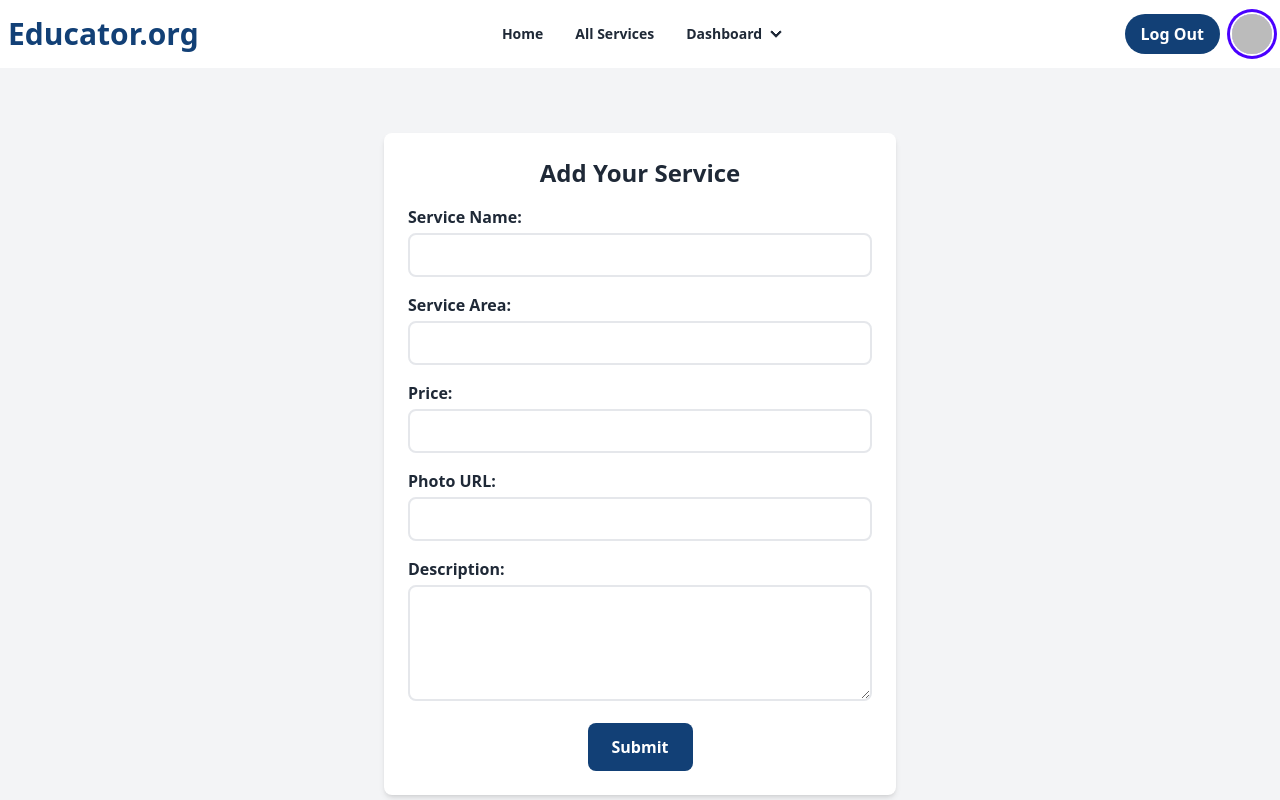
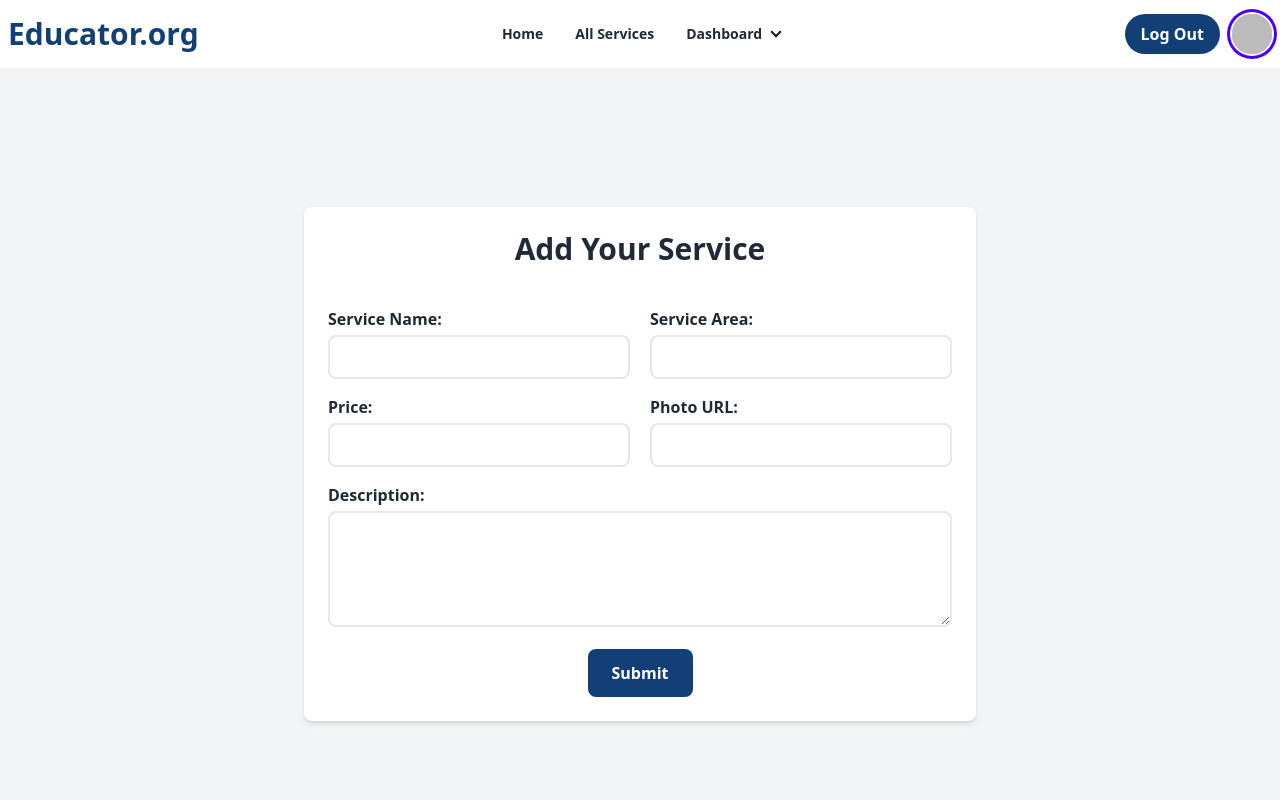
Before and after one commit to Mohammadashif007/educational-service-client, a React (Vite) app: page /add_service in a window 1280 px wide. Shown: the top 800 px of the page. Built offline with nearby package versions, Linux system fonts and the light colour scheme; no server answers; sample sign-in values are in the browser's storage.

Commit message:
add service form updated

```diff
--- a/src/pages/Add_service/Add_service.jsx
+++ b/src/pages/Add_service/Add_service.jsx
@@ -13,23 +13,22 @@ const Add_service = () => {
     };
     return (
         <div className="bg-gray-100 min-h-screen flex justify-center items-center py-10">
-            <div className="max-w-lg w-full mx-4 bg-white p-6 rounded-lg shadow-md">
-                <h2 className="text-2xl font-semibold mb-4 text-center">
+            <div className="max-w-2xl w-full mx-4 bg-white p-6 rounded-lg shadow-md">
+                <h2 className="text-3xl font-bold mb-10 text-center">
                     Add Your Service
                 </h2>
                 <form onSubmit={handleSubmit(onSubmit)} className="space-y-4">
-                    <div>
-                        <label
-                            htmlFor="service_name"
-                            className="block font-semibold"
-                        >
+                    <div className="flex justify-center items-center gap-5">
+                        <div className="w-full">
+                            <label className="block font-semibold">
                                 Service Name:
                             </label>
                             <input
                                 type="text"
-                            id="service_name"
-                            {...register("service_name", { required: true })}
-                            className="form-input mt-1 w-full border-2 py-2 rounded-lg"
+                                {...register("service_name", {
+                                    required: true,
+                                })}
+                                className="form-input mt-1 w-full border-2 py-2 rounded-lg px-3"
                             />
                             {errors.service_name && (
                                 <span className="text-red-500">
@@ -38,18 +37,16 @@ const Add_service = () => {
                             )}
                         </div>
 
-                    <div>
-                        <label
-                            htmlFor="service_area"
-                            className="block font-semibold"
-                        >
+                        <div className="w-full">
+                            <label className="block font-semibold">
                                 Service Area:
                             </label>
                             <input
                                 type="text"
-                            id="service_area"
-                            {...register("service_area", { required: true })}
-                            className="form-input mt-1 w-full border-2 py-2 rounded-lg"
+                                {...register("service_area", {
+                                    required: true,
+                                })}
+                                className="form-input mt-1 w-full border-2 py-2 rounded-lg px-3"
                             />
                             {errors.service_area && (
                                 <span className="text-red-500">
@@ -57,16 +54,17 @@ const Add_service = () => {
                                 </span>
                             )}
                         </div>
+                    </div>
 
-                    <div>
-                        <label htmlFor="price" className="block font-semibold">
+                    <div className="flex justify-center items-center gap-5">
+                        <div className="w-full">
+                            <label className="block font-semibold">
                                 Price:
                             </label>
                             <input
                                 type="number"
-                            id="price"
                                 {...register("price", { required: true })}
-                            className="form-input mt-1 w-full border-2 py-2 rounded-lg"
+                                className="form-input mt-1 w-full border-2 py-2 rounded-lg px-3"
                             />
                             {errors.price && (
                                 <span className="text-red-500">
@@ -75,24 +73,21 @@ const Add_service = () => {
                             )}
                         </div>
 
-                    <div>
-                        <label
-                            htmlFor="photo_url"
-                            className="block font-semibold"
-                        >
+                        <div className="w-full">
+                            <label className="block font-semibold">
                                 Photo URL:
                             </label>
                             <input
                                 type="text"
-                            id="photo_url"
                                 {...register("photo_url", { required: true })}
-                            className="form-input mt-1 w-full border-2 py-2 rounded-lg"
+                                className="form-input mt-1 w-full border-2 py-2 rounded-lg px-3"
                             />
                             {errors.photo_url && (
                                 <span className="text-red-500">
                                     Photo URL is required
                                 </span>
                             )}
+                        </div>
                     </div>
 
                     <div>
@@ -105,7 +100,7 @@ const Add_service = () => {
                         <textarea
                             id="description"
                             {...register("description", { required: true })}
-                            className="form-textarea mt-1 w-full border-2 py-2 rounded-lg"
+                            className="form-textarea mt-1 w-full border-2 py-2 rounded-lg px-3"
                             rows="4"
                         ></textarea>
                         {errors.description && (
--- a/src/pages/Login/Login.jsx
+++ b/src/pages/Login/Login.jsx
@@ -6,15 +6,14 @@ import { FaGoogle } from "react-icons/fa";
 import { Helmet } from "react-helmet-async";
 import { useContext } from "react";
 import { AuthContext } from "../../provider/AuthProvider/AuthProvider";
-import toast, { Toaster } from 'react-hot-toast';
+import toast, { Toaster } from "react-hot-toast";
 
 const Login = () => {
-    const {loginUser, loginWithGoogle} = useContext(AuthContext);
+    const { loginUser, loginWithGoogle } = useContext(AuthContext);
     const navigate = useNavigate();
-    const notify = () => toast.success('Login Successful!');
+    const notify = () => toast.success("Login Successful!");
     const location = useLocation();
     const from = location.state?.from?.pathname || "/";
-
 
     const {
         register,
@@ -26,29 +25,27 @@ const Login = () => {
 
     const onSubmit = (data) => {
         loginUser(data.email, data.password)
-        .then(res => {
+            .then((res) => {
                 const result = res.user;
-            navigate(from)
-            notify()
+                navigate(from);
+                notify();
             })
-        .catch(err => {
+            .catch((err) => {
                 console.log(err.message);
-        })
+            });
         reset();
     };
 
     const handleGoogleLogin = () => {
         loginWithGoogle()
-        .then(res => {
+            .then((res) => {
                 const result = res.user;
                 console.log(result);
-
             })
-        .catch(err => {
+            .catch((err) => {
                 console.log(err.message);
-        })
-    }
-
+            });
+    };
 
     return (
         <div className=" min-h-screen bg-base-200 p-10 md:flex justify-center items-center gap-28">
@@ -70,10 +67,12 @@ const Login = () => {
                         <input
                             type="email"
                             placeholder="email"
-                            {...register("email")}
+                            {...register("email", {
+                                required: "Please enter your email",
+                            })}
                             className="input input-bordered"
-                            required
                         />
+                        {errors.email && <span className="text-red-600 mt-2 font-semibold">{errors.email.message}</span>}
                     </div>
                     <div className="form-control">
                         <label className="label">
@@ -84,10 +83,12 @@ const Login = () => {
                         <input
                             type="password"
                             placeholder="password"
-                            {...register("password")}
+                            {...register("password", {
+                                required: "Please enter your password",
+                            })}
                             className="input input-bordered"
-                            required
                         />
+                        {errors.password && <span className="text-red-600 mt-2 font-semibold">{errors.password.message}</span>}
                     </div>
                     <div className="form-control mt-6">
                         <button className=" px-5 py-3 rounded-lg bg-[#124076] text-white">
@@ -95,7 +96,10 @@ const Login = () => {
                         </button>
                     </div>
                     <div className="form-control">
-                        <button onClick={handleGoogleLogin} className=" px-5 py-3 rounded-lg bg-[#124076] text-white flex justify-center items-center gap-2">
+                        <button
+                            onClick={handleGoogleLogin}
+                            className=" px-5 py-3 rounded-lg bg-[#124076] text-white flex justify-center items-center gap-2"
+                        >
                             <FaGoogle className="text-2xl" />
                             <div>Google</div>
                         </button>
```
Lines whose indentation alone changed are shown as unchanged.
